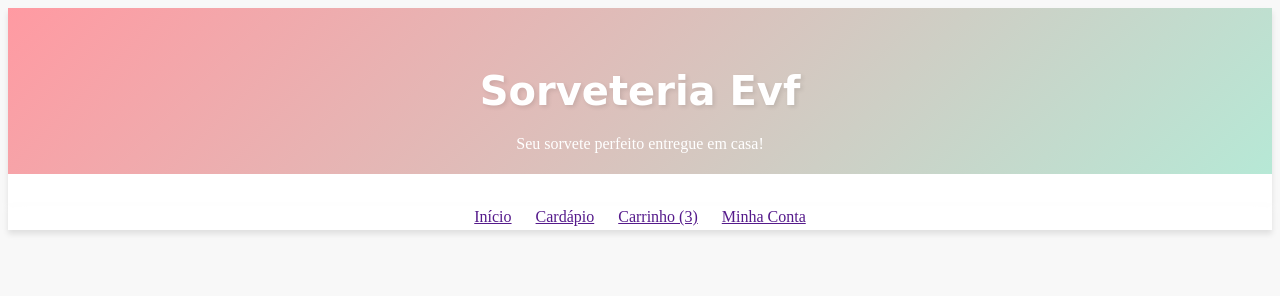
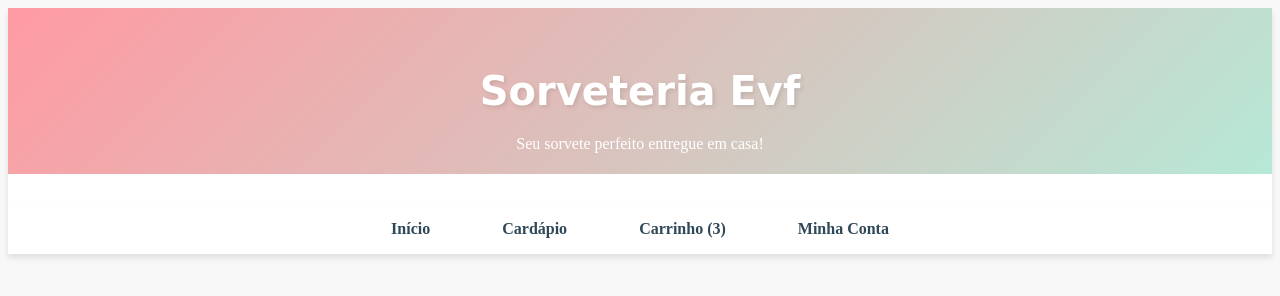
Before and after one commit to Laine2ds2025/analise_sorveteria, a plain HTML site: page index.html in a window 1280 px wide. Drawn offline with Linux system fonts and the light colour scheme.

Commit message:
Add files via upload

```diff
--- a/css/styles.css
+++ b/css/styles.css
@@ -6,6 +6,7 @@
     --cor-destaque: #FFDAC1;
     --cor-texto:#2F4858;
     --sombra:0 4px 6px rgba(0, 0, 0, 0.1);
+    --transicao: all 0.3s cubic-bezier(0.4, 0, 0.2, 1);
 };
 
 *{
@@ -76,3 +77,17 @@ h3 {font-size: 1.5rem;}
     z-index: 1000;
     box-shadow: var(--sombra);
 }
+
+.navegacao a {
+    text-decoration: none;
+    color: var(--cor-texto);
+    font-weight: 600;
+    padding: 0.75rem 1.5rem;
+    border-radius: 30px;
+    transition: var(--transicao);
+
+}
+
+.navegacao a:hover {
+
+}
```
